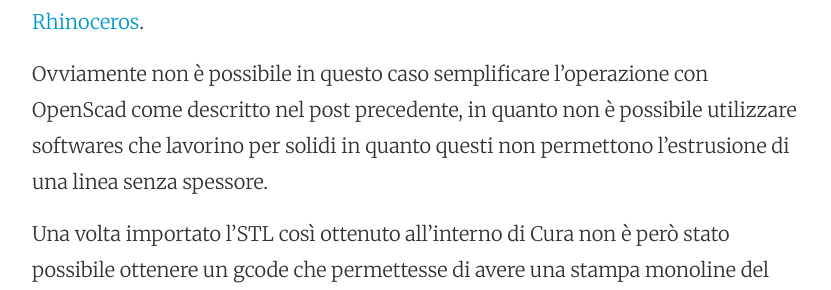
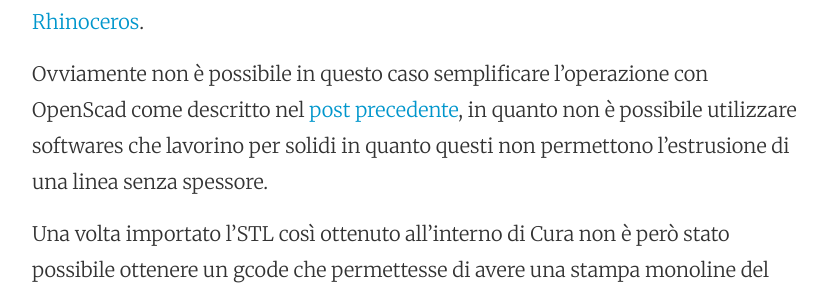
Before and after one commit to Giuzzo/Giuzzo.github.io, a Jekyll site: the page built from _posts/2015-05-19-font monoline.markdown, in a window 1280 px wide. Shown: the part 1665-1955 px from the top of the page, without its empty margins (224-1055 px from the left). Built offline with Jekyll 4.4.1, drawn with Linux system fonts in a browser that asks for light colours; some of the changed lines change nothing that is shown.

Commit message:
correzione

```diff
--- a/_posts/2015-05-19-font monoline.markdown
+++ b/_posts/2015-05-19-font monoline.markdown
@@ -16,7 +16,7 @@ L'estensione in questione utilizza dei Font Hershey, ed è scaricabile a  [quest
 
 Una volta scritto il testo desiderato è possibile esportarlo in un formato CAD e ricavare l'STL estrudendo la geometria su un qualunque programma di modellazione per superfici. Nel caso specifico è stato utilizzato il software [Rhinoceros](https://www.rhino3d.com/it/).
 
-Ovviamente non è possibile in questo caso semplificare l'operazione con OpenScad come descritto nel post precedente, in quanto non è possibile utilizzare softwares che lavorino per solidi in quanto questi non permettono l'estrusione di una linea senza spessore.
+Ovviamente non è possibile in questo caso semplificare l'operazione con OpenScad come descritto nel [post precedente](http://giuzzo.github.io/2015/05/18/test%20di%20stampa%20font.html), in quanto non è possibile utilizzare softwares che lavorino per solidi in quanto questi non permettono l'estrusione di una linea senza spessore.
 
 Una volta importato l'STL così ottenuto all'interno di Cura non è però stato possibile ottenere un gcode che permettesse di avere una stampa monoline del tutto corretta.
 Sarà quindi necessario approfondire l'argomento in futuro.
```
